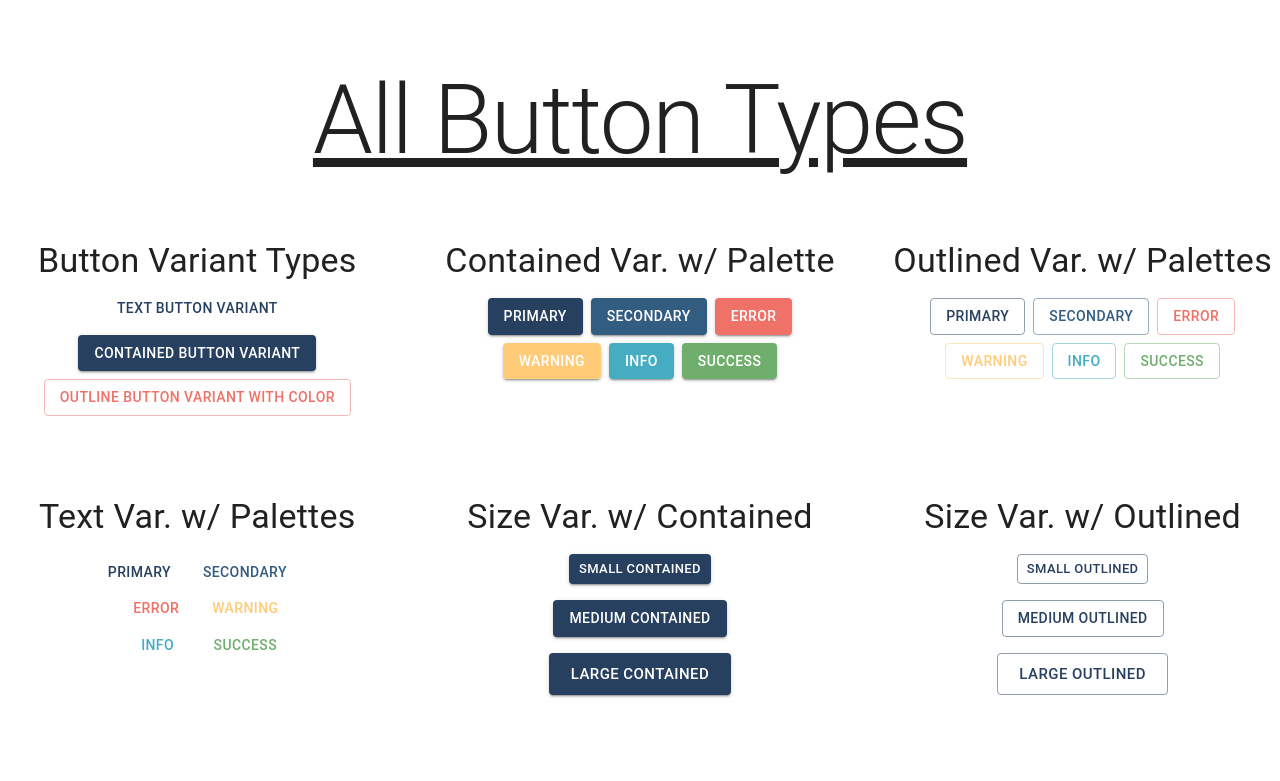
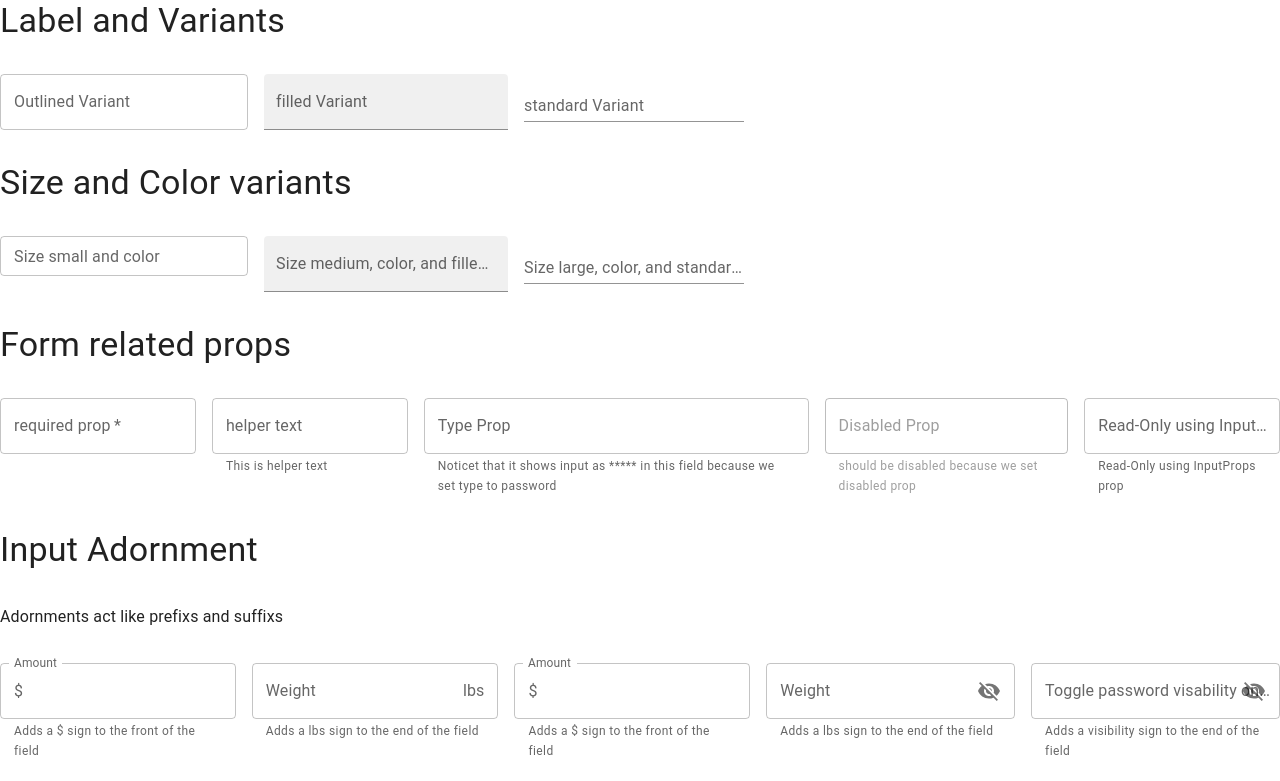
Before and after one commit to Tim-Parks-Lynch/material-ui-learning, a React (Vite) app in the folder my-app/: page / in a window 1280 px wide. Shown: the top 781 px of the page. Built offline with nearby package versions, Linux system fonts and the light colour scheme.

Commit message:
Added TextField info

```diff
--- /dev/null
+++ b/my-app/src/components/MuiTextField/MuiTextField.tsx
@@ -0,0 +1,133 @@
+import React from 'react';
+import { Stack, TextField, Typography, InputAdornment } from '@mui/material';
+import VisibilityOutlinedIcon from '@mui/icons-material/VisibilityOutlined';
+import VisibilityIcon from '@mui/icons-material/Visibility';
+import IconButton from '@mui/material/IconButton';
+import { Visibility, VisibilityOff } from '@mui/icons-material';
+
+export const MuiTextField = () => {
+  // used to handle passwordVisability state below
+  const [showPassword, setShowPassword] = React.useState(false);
+  const [value, setValue] = React.useState('');
+
+  const handleClickShowPassword = () => {
+    setShowPassword((show) => !show);
+  };
+
+  const handleMouseDownPassword = (_event: React.MouseEvent<HTMLButtonElement>) => {
+    _event?.preventDefault();
+  };
+
+  return (
+    <Stack spacing={4}>
+      <Typography variant="h4">Label and Variants </Typography>
+      <Stack direction="row" spacing={2}>
+        <TextField label="Outlined Variant"></TextField>
+        <TextField label="filled Variant" variant="filled"></TextField>
+        <TextField label="standard Variant" variant="standard"></TextField>
+      </Stack>
+
+      <Typography variant="h4">Size and Color variants </Typography>
+      <Stack direction="row" spacing={2}>
+        <TextField label="Size small and color" size="small" color="error"></TextField>
+        <TextField
+          label="Size medium, color, and filled variant"
+          size="medium"
+          color="warning"
+          variant="filled"
+        ></TextField>
+        <TextField
+          label="Size large, color, and standard variant"
+          size="medium"
+          color="success"
+          variant="standard"
+        ></TextField>
+      </Stack>
+
+      <Typography variant="h4">Form related props </Typography>
+      <Stack direction="row" spacing={2}>
+        <TextField label="required prop" required></TextField>
+        <TextField label="helper text" helperText="This is helper text"></TextField>
+        <TextField
+          label="Type Prop"
+          type="password"
+          helperText="Noticet that it shows input as ***** in this field because we set type to password"
+        ></TextField>
+        <TextField
+          label="Disabled Prop"
+          type="password"
+          helperText="should be disabled because we set disabled prop"
+          disabled
+        ></TextField>
+        <TextField
+          label="Read-Only using InputProps prop"
+          helperText="Read-Only using InputProps prop"
+          InputProps={{ readOnly: true }}
+          //   value="This is read only"
+        ></TextField>
+      </Stack>
+
+      <Typography variant="h4">Input Adornment</Typography>
+      <Typography variant="subtitle1">Adornments act like prefixs and suffixs</Typography>
+      <Stack direction="row" spacing={2}>
+        <TextField
+          label="Amount"
+          InputProps={{
+            startAdornment: <InputAdornment position="start">$</InputAdornment>,
+          }}
+          helperText="Adds a $ sign to the front of the field"
+        ></TextField>
+        <TextField
+          label="Weight"
+          InputProps={{
+            endAdornment: <InputAdornment position="end">lbs</InputAdornment>,
+          }}
+          helperText="Adds a lbs sign to the end of the field"
+        ></TextField>
+
+        <TextField
+          label="Amount"
+          InputProps={{
+            startAdornment: <InputAdornment position="start">$</InputAdornment>,
+          }}
+          helperText="Adds a $ sign to the front of the field"
+        ></TextField>
+        <TextField
+          label="Weight"
+          InputProps={{
+            endAdornment: (
+              <InputAdornment position="end">
+                <VisibilityOff></VisibilityOff>
+              </InputAdornment>
+            ),
+          }}
+          helperText="Adds a lbs sign to the end of the field"
+        ></TextField>
+        {/* Toggle Password Visability ON/OFF */}
+        <TextField
+          label="Toggle password visability on/off"
+          type={showPassword ? 'text' : 'password'}
+          InputProps={{
+            endAdornment: (
+              <InputAdornment position="end" onClick={handleClickShowPassword}>
+                {showPassword ? <Visibility /> : <VisibilityOff />}
+              </InputAdornment>
+            ),
+          }}
+          helperText="Adds a visibility sign to the end of the field"
+        ></TextField>
+      </Stack>
+
+      <Typography variant="h4">Error prop for visual error </Typography>
+      <Stack direction="row" spacing={2}>
+        <TextField
+          label="Form Input with Error Prop"
+          value={value}
+          onChange={(e) => setValue(e.target.value)}
+          error={!value}
+          helperText={!value ? 'Required' : 'Do not share your password with anyone'}
+        ></TextField>
+      </Stack>
+    </Stack>
+  );
+};
--- a/my-app/src/pages/Home/Home.tsx
+++ b/my-app/src/pages/Home/Home.tsx
@@ -1,12 +1,14 @@
 import React from 'react';
 // import MuiTypography from '@/components/MuiTypography/MuiTypography';
-import MuiButton from '@/components/MuiButton/MuiButton';
+// import MuiButton from '@/components/MuiButton/MuiButton';
+import { MuiTextField } from '@/components/MuiTextField/MuiTextField';
 
 const Home = () => {
   return (
     <>
       {/* <MuiTypography></MuiTypography>; */}
-      <MuiButton></MuiButton>
+      {/* <MuiButton></MuiButton> */}
+      <MuiTextField></MuiTextField>
     </>
   );
 };
```
Also changed, not shown: my-app/src/components/MuiButton/MuiButton.tsx (+9 -0 lines), 2 other files (tests, documents, lock files or other folders).
